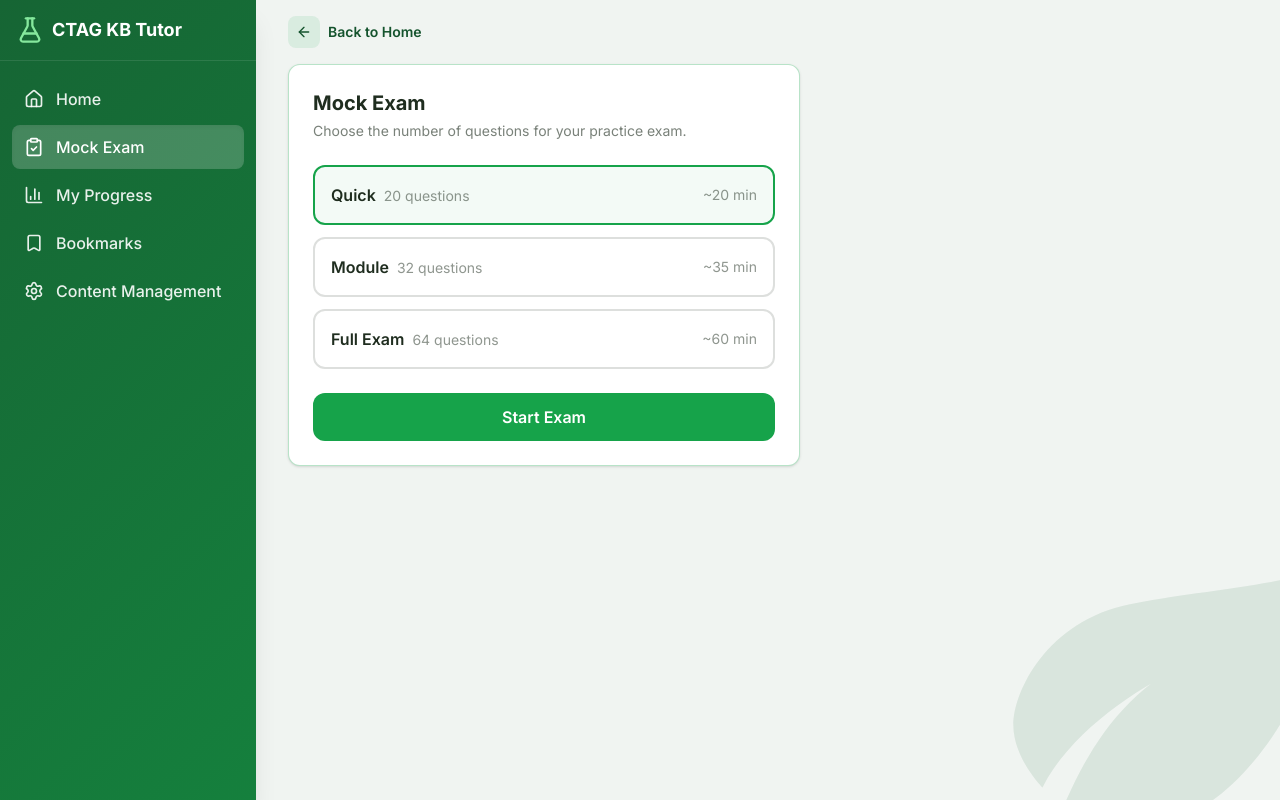
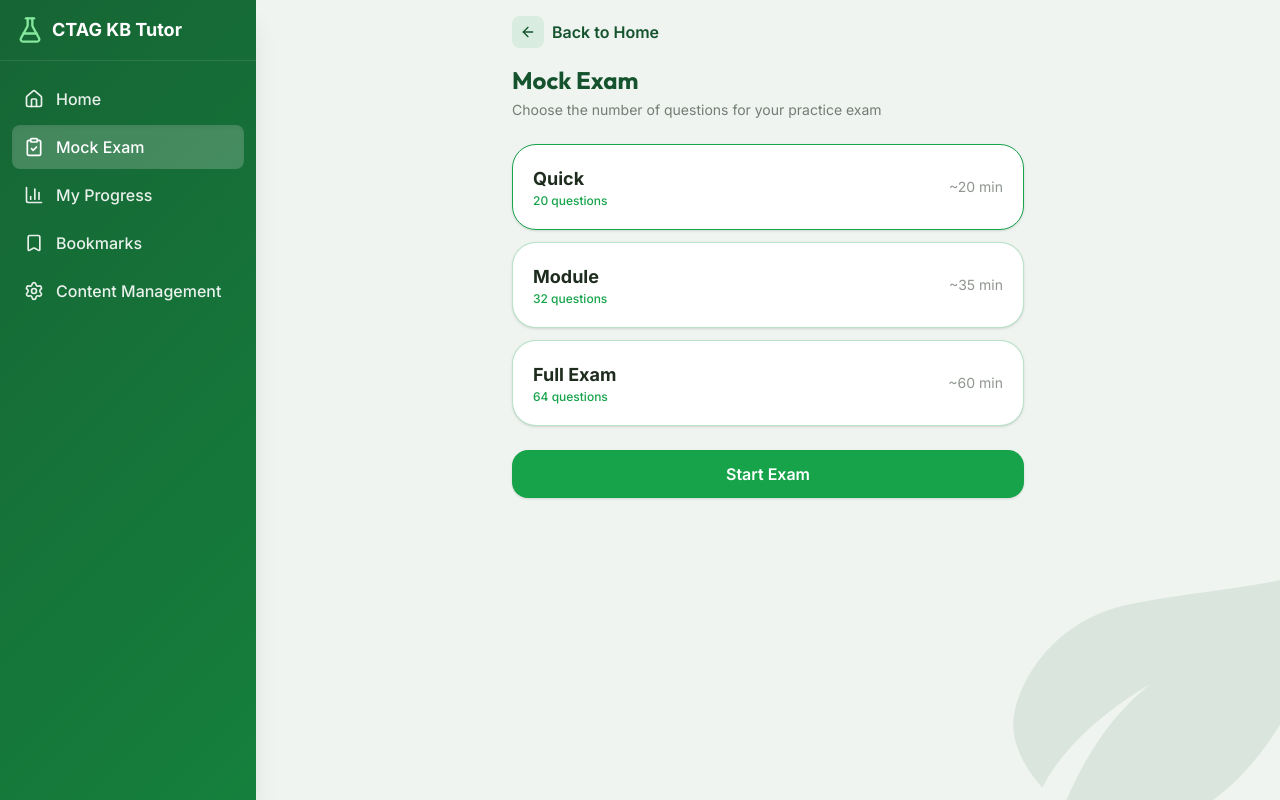
Before and after one commit to miinakoyama/kb-tutor, a Next.js app: page /exam in a window 1280 px wide. Built offline with nearby package versions, Linux system fonts and the light colour scheme.

Commit message:
fix exam mode

```diff
--- a/src/components/modes/ExamMode.tsx
+++ b/src/components/modes/ExamMode.tsx
@@ -90,7 +90,6 @@ export function ExamMode({
 
   const handleOptionClick = useCallback(
     (optionId: string) => {
-      if (answers[currentIndex]?.selectedOptionId) return;
       const q = sessionQuestions[currentIndex];
       if (!q) return;
       const isCorrect = optionId === q.correctOptionId;
@@ -99,7 +98,7 @@ export function ExamMode({
         [currentIndex]: { ...prev[currentIndex], selectedOptionId: optionId, isCorrect },
       }));
     },
-    [currentIndex, answers, sessionQuestions]
+    [currentIndex, sessionQuestions]
   );
 
   const toggleFlag = useCallback(() => {
@@ -307,6 +306,7 @@ export function ExamMode({
                       showWrong={false}
                       isAnswered={!!currentAnswer?.selectedOptionId}
                       onSelect={handleOptionClick}
+                      pendingSelection
                     />
                   );
                 })}
@@ -387,27 +387,26 @@ function ExamConfig({
   const isFullExam = !topicName || topicName === "Full Mock Exam";
 
   return (
-    <div>
+    <div className="max-w-lg mx-auto">
+      <div className="mb-6">
         <Link
           href="/"
-        className="inline-flex items-center gap-2 text-sm font-semibold text-[#14532d] hover:text-[#166534] transition-colors mb-4"
+          className="inline-flex items-center gap-2 text-base font-semibold text-[#14532d] hover:text-[#166534] transition-colors mb-4"
         >
           <span className="flex items-center justify-center w-8 h-8 rounded-lg bg-[#16a34a]/10">
             <ArrowLeft className="w-4 h-4 text-[#14532d]" />
           </span>
           Back to Home
         </Link>
-
-      <div className="max-w-lg">
-        <div className="rounded-xl border border-[#16a34a]/30 bg-white p-6 shadow-sm">
-          <h2 className="text-xl font-bold text-slate-gray mb-1">
+        <h1 className="text-xl sm:text-2xl font-bold font-heading text-[#14532d]">
           {isFullExam ? "Mock Exam" : topicName}
-          </h2>
-          <p className="text-sm text-slate-gray/60 mb-6">
+        </h1>
+        <p className="text-sm text-slate-gray/60 mt-1">
           {isFullExam
-              ? "Choose the number of questions for your practice exam."
-              : "Questions will be drawn from all topics."}
+            ? "Choose the number of questions for your practice exam"
+            : "Questions will be drawn from all topics"}
         </p>
+      </div>
 
       <div className="space-y-3 mb-6">
         {options.map((opt) => {
@@ -416,20 +415,20 @@ function ExamConfig({
             <button
               key={opt.count}
               onClick={() => setQuestionCount(opt.count)}
-                  className={`w-full text-left p-4 rounded-xl border-2 transition-all ${
+              className={`w-full text-left p-5 rounded-3xl border bg-white shadow-sm transition-all ${
                 isActive
-                      ? "border-[#16a34a] bg-[#16a34a]/5"
-                      : "border-slate-gray/15 hover:border-slate-gray/30"
+                  ? "border-[#16a34a] shadow-md"
+                  : "border-[#16a34a]/30 hover:border-[#16a34a] hover:shadow-md"
               }`}
             >
               <div className="flex items-center justify-between">
                 <div>
-                      <span className="text-base font-semibold text-slate-gray">
+                  <span className="text-lg font-bold text-slate-gray">
                     {opt.label}
                   </span>
-                      <span className="text-sm text-slate-gray/50 ml-2">
+                  <p className="text-xs text-[#16a34a] font-medium">
                     {opt.count} questions
-                      </span>
+                  </p>
                 </div>
                 <span className="text-sm text-slate-gray/50">
                   {opt.description}
@@ -442,12 +441,10 @@ function ExamConfig({
 
       <button
         onClick={onStart}
-            className="w-full py-3 rounded-xl text-white font-semibold bg-[#16a34a] hover:bg-[#15803d] transition-colors"
+        className="w-full py-3 rounded-2xl text-white font-semibold bg-[#16a34a] hover:bg-[#15803d] transition-colors shadow-sm"
       >
         Start Exam
       </button>
-        </div>
-      </div>
     </div>
   );
 }
@@ -591,7 +588,7 @@ function ExamResults({
             const isFlagged = answer?.flagged;
             return (
               <button
-                key={q.id}
+                key={index}
                 onClick={() => onReview(index)}
                 className={`w-full text-left p-3 rounded-lg border transition-colors hover:bg-slate-gray/5 ${
                   isCorrect
--- a/src/components/modes/ReviewMode.tsx
+++ b/src/components/modes/ReviewMode.tsx
@@ -3,12 +3,7 @@
 import { useState, useCallback, useEffect } from "react";
 import Link from "next/link";
 import { motion } from "framer-motion";
-import {
-  ChevronRight,
-  Home,
-  CheckCircle2,
-  RotateCcw,
-} from "lucide-react";
+import { ChevronRight, Home, CheckCircle2, RotateCcw } from "lucide-react";
 import type { Question, AnswerRecord, ConfidenceLevel } from "@/types/question";
 import { QuestionDisplay } from "@/components/shared/QuestionDisplay";
 import { FeedbackPanel } from "@/components/shared/FeedbackPanel";
@@ -33,7 +28,9 @@ export function ReviewMode({ questions, topicName }: ReviewModeProps) {
 
   useEffect(() => {
     const incorrectIds = getIncorrectQuestionIds();
-    const incorrectQuestions = questions.filter((q) => incorrectIds.includes(q.id));
+    const incorrectQuestions = questions.filter((q) =>
+      incorrectIds.includes(q.id),
+    );
     const shuffled = shuffleArray(incorrectQuestions);
     setReviewQuestions(shuffled.slice(0, MAX_REVIEW_QUESTIONS));
     setIsInitialized(true);
@@ -59,7 +56,7 @@ export function ReviewMode({ questions, topicName }: ReviewModeProps) {
         mode: "review",
       });
     },
-    [currentIndex, currentAnswer, question]
+    [currentIndex, currentAnswer, question],
   );
 
   const handleConfidence = useCallback(
@@ -69,7 +66,7 @@ export function ReviewMode({ questions, topicName }: ReviewModeProps) {
         [currentIndex]: { ...prev[currentIndex], confidenceLevel: level },
       }));
     },
-    [currentIndex]
+    [currentIndex],
   );
 
   const handleNext = useCallback(() => {
@@ -97,8 +94,8 @@ export function ReviewMode({ questions, topicName }: ReviewModeProps) {
             Nothing to Review!
           </h2>
           <p className="text-sm text-slate-gray/60 mb-6">
-            You haven&apos;t gotten any questions wrong yet, or you haven&apos;t practiced
-            any questions. Try some practice first!
+            You haven&apos;t gotten any questions wrong yet, or you haven&apos;t
+            practiced any questions. Try some practice first!
           </p>
           <Link
             href="/"
@@ -113,7 +110,9 @@ export function ReviewMode({ questions, topicName }: ReviewModeProps) {
   }
 
   if (showComplete) {
-    const correctCount = Object.values(answers).filter((a) => a.isCorrect).length;
+    const correctCount = Object.values(answers).filter(
+      (a) => a.isCorrect,
+    ).length;
     const scorePercent = Math.round((correctCount / totalQuestions) * 100);
     return (
       <motion.div
@@ -133,7 +132,7 @@ export function ReviewMode({ questions, topicName }: ReviewModeProps) {
           </p>
           {scorePercent < 100 && (
             <p className="text-sm text-slate-gray/50 mt-3">
-              Keep practicing—review again to address remaining gaps.
+              Keep practicing! Review again to address remaining gaps.
             </p>
           )}
         </div>
--- a/src/components/shared/ExamNavigator.tsx
+++ b/src/components/shared/ExamNavigator.tsx
@@ -1,7 +1,7 @@
 "use client";
 
 import { useState } from "react";
-import { Flag } from "lucide-react";
+import { Flag, Check } from "lucide-react";
 import type { AnswerRecord } from "@/types/question";
 
 type FilterTab = "all" | "unanswered" | "flagged";
@@ -80,17 +80,20 @@ export function ExamNavigator({
                 onClick={() => onNavigate(i)}
                 aria-label={ariaLabel}
                 aria-current={isCurrent ? "true" : undefined}
-                className={`relative w-full aspect-square rounded-lg text-sm font-semibold transition-all duration-150 focus-visible:outline-none focus-visible:ring-2 focus-visible:ring-[#16a34a]/50 ${
+                className={`relative w-full aspect-square rounded-lg text-sm font-semibold transition-all duration-150 focus-visible:outline-none focus-visible:ring-2 focus-visible:ring-[#14532d]/50 flex items-center justify-center ${
                   isCurrent
-                    ? "ring-2 ring-[#16a34a] ring-offset-1"
+                    ? "ring-2 ring-[#14532d] ring-offset-1"
                     : ""
                 }`}
                 style={{
-                  backgroundColor: answered ? "rgba(22, 163, 74, 0.15)" : "#f1f5f9",
-                  color: answered ? "#16a34a" : "#64748b",
+                  backgroundColor: answered ? "rgba(20, 83, 45, 0.15)" : "#f1f5f9",
+                  color: answered ? "#14532d" : "#64748b",
                 }}
               >
                 {i + 1}
+                {answered && (
+                  <Check className="absolute -bottom-0.5 -right-0.5 w-3 h-3 text-white bg-[#14532d] rounded-full p-0.5" strokeWidth={3} />
+                )}
                 {isFlagged && (
                   <Flag className="absolute -top-0.5 -right-0.5 w-2.5 h-2.5 text-amber-500 fill-amber-500" />
                 )}
--- a/src/components/shared/OptionButton.tsx
+++ b/src/components/shared/OptionButton.tsx
@@ -5,6 +5,8 @@ import { Info } from "lucide-react";
 
 const PRIMARY_COLOR = "#16a34a";
 const PRIMARY_LIGHT = "rgba(22, 163, 74, 0.1)";
+const PENDING_COLOR = "#14532d";
+const PENDING_LIGHT = "rgba(20, 83, 45, 0.1)";
 
 interface OptionButtonProps {
   option: { id: string; text: string; feedback?: string };
@@ -14,6 +16,7 @@ interface OptionButtonProps {
   isAnswered: boolean;
   onSelect: (optionId: string) => void;
   showFeedbackIcon?: boolean;
+  pendingSelection?: boolean;
 }
 
 export function OptionButton({
@@ -24,6 +27,7 @@ export function OptionButton({
   isAnswered,
   onSelect,
   showFeedbackIcon = false,
+  pendingSelection = false,
 }: OptionButtonProps) {
   const [showTooltip, setShowTooltip] = useState(false);
   const tooltipRef = useRef<HTMLDivElement>(null);
@@ -51,6 +55,7 @@ export function OptionButton({
   const getBorderColor = () => {
     if (showCorrect) return PRIMARY_COLOR;
     if (showWrong) return "#f87171";
+    if (isSelected && pendingSelection) return PENDING_COLOR;
     if (isSelected) return PRIMARY_COLOR;
     return "rgba(31, 45, 31, 0.2)";
   };
@@ -58,18 +63,20 @@ export function OptionButton({
   const getBackgroundColor = () => {
     if (showCorrect) return PRIMARY_LIGHT;
     if (showWrong) return "rgba(248, 113, 113, 0.1)";
+    if (isSelected && pendingSelection) return PENDING_LIGHT;
     if (isSelected) return PRIMARY_LIGHT;
     return "white";
   };
 
   const getBadgeStyles = () => {
     if (showCorrect || showWrong || isSelected) {
+      let bgColor = PRIMARY_COLOR;
+      if (showCorrect) bgColor = PRIMARY_COLOR;
+      else if (showWrong) bgColor = "#f87171";
+      else if (isSelected && pendingSelection) bgColor = PENDING_COLOR;
+
       return {
-        backgroundColor: showCorrect
-          ? PRIMARY_COLOR
-          : showWrong
-            ? "#f87171"
-            : PRIMARY_COLOR,
+        backgroundColor: bgColor,
         color: "white",
       };
     }
@@ -81,13 +88,15 @@ export function OptionButton({
 
   const badgeStyles = getBadgeStyles();
 
+  const isDisabled = isAnswered && !pendingSelection;
+
   return (
     <div className="relative">
       <button
         onClick={() => onSelect(option.id)}
-        disabled={isAnswered}
+        disabled={isDisabled}
         className={`group w-full text-left px-4 py-3 min-h-[48px] rounded-xl border-2 transition-all duration-200 break-words flex items-center gap-3 ${
-          isAnswered
+          isDisabled
             ? "cursor-default"
             : "cursor-pointer hover:border-[var(--primary-border)] hover:bg-primary-light focus-visible:border-[var(--primary-border)] focus-visible:bg-primary-light focus-visible:outline-none"
         }`}
```
Lines whose indentation alone changed are shown as unchanged.
